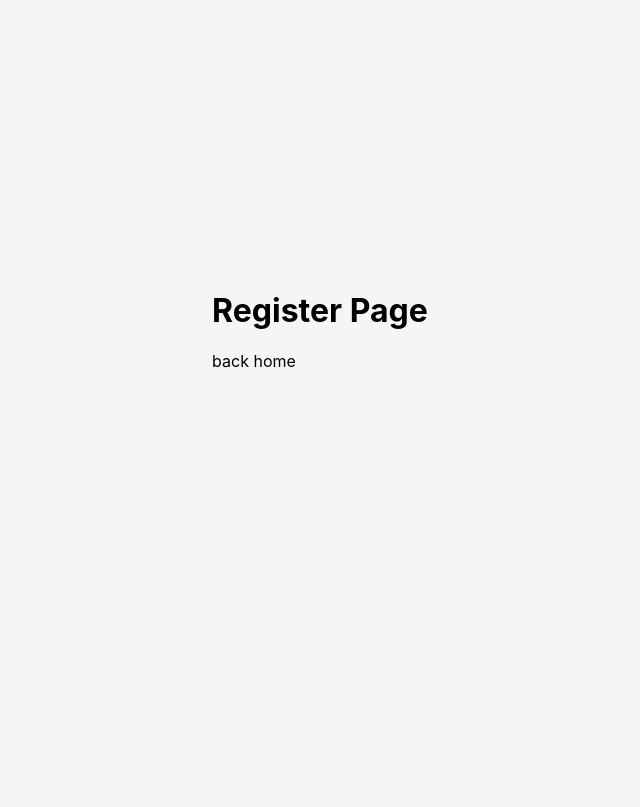
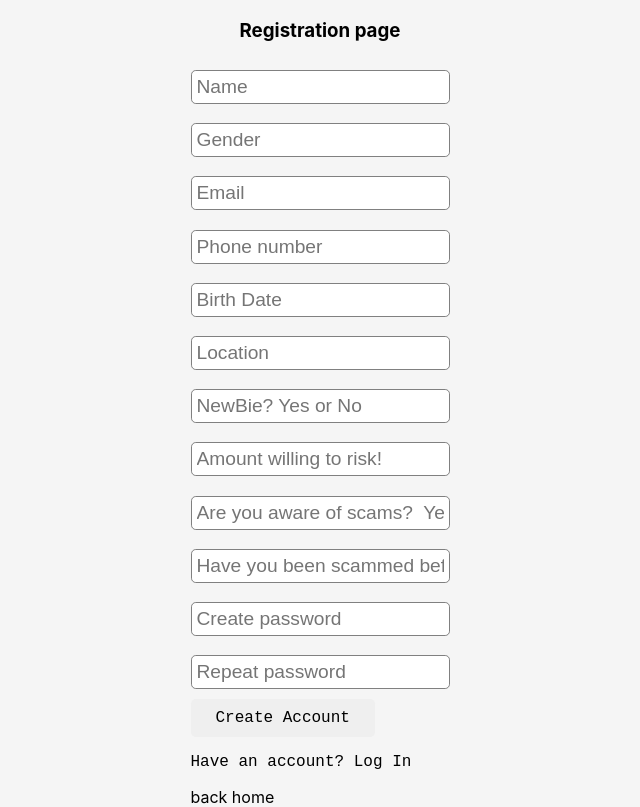
Before and after one commit to WebFintech34/mmo, a React (Create React App) app in the folder client/: page /register in a window 1280 px wide. Shown: the whole page, without its empty margins (320-960 px from the left). Built offline with nearby package versions, Linux system fonts and the light colour scheme.

Commit message:
Created Registration form for newbies, newsletter subscription form and reorganized homepage

```diff
--- a/client/src/components/routes/Home.js
+++ b/client/src/components/routes/Home.js
@@ -22,10 +22,6 @@ const Home = () => {
                         showMenu ? "anonymous-top-show" : "anonymous-top-hide"
                     }`}
                 >
-                    <Link to="/"> PLATFORM</Link>
-                    <Link to="/"> EDUCATION</Link>
-                    <Link to="/"> SUPPORT</Link>
-                    <Link to="/"> NEWSLATER</Link>
                     <Link to="/login"> LOGIN</Link>
                     <Link to="/register"> SIGN UP</Link>
                 </nav>
@@ -36,6 +32,23 @@ const Home = () => {
                     <h1> Banner goes here</h1>
                 </div>
             </main>
+            <div class="contact-subscribe">
+                <h3>Subscribe to our newsletter</h3>
+                <form id="mc-form" class="group mc-form" novalidate="true">
+                    <input
+                        type="email"
+                        value=""
+                        name="EMAIL"
+                        class="email"
+                        id="mc-email"
+                        placeholder="Email
+                        Address"
+                        required=""
+                    />
+                    <input type="submit" name="subscribe" value="Subscribe" />
+                    <label for="mc-email" class="subscribe-message"></label>
+                </form>
+            </div>
             <footer className="anonymous">
                 {/* <nav className="anonymous-bottom">
                     <Link to="/"> PLATFORM</Link>
--- a/client/src/components/routes/Register.js
+++ b/client/src/components/routes/Register.js
@@ -1,11 +1,147 @@
 import React from "react";
 import { Link } from "react-router-dom";
+import { useForm } from "react-hook-form";
 
 export default function Register() {
+    const { handleSubmit, register, errors } = useForm();
+    const onSubmit = (values) => console.log(values);
+
     return (
         <div className="main-content">
+            <h3>Registration page</h3>
             <div className="form">
-                <h1>Register Page</h1>
+                <form onSubmit={handleSubmit(onSubmit)}>
+                    <input
+                        name="name"
+                        class="form-control"
+                        placeholder="Name"
+                        type="text"
+                        ref={register({
+                            required: "Required",
+                        })}
+                    />
+
+                    <input
+                        name="gender"
+                        class="form-control"
+                        placeholder="Gender"
+                        type="text"
+                        ref={register({
+                            required: "Required",
+                        })}
+                    />
+
+                    <input
+                        name="email"
+                        class="form-control"
+                        placeholder="Email"
+                        type="text"
+                        ref={register({
+                            required: "Required",
+                            pattern: {
+                                value: /^[A-Z0-9._%+-]+@[A-Z0-9.-]+\.[A-Z]{2,}$/i,
+                                message: "invalid email address",
+                            },
+                        })}
+                    />
+                    {errors.email && errors.email.message}
+                    <input
+                        name="phone number"
+                        class="form-control"
+                        placeholder="Phone number"
+                        type="text"
+                        ref={register({
+                            required: "Required",
+                        })}
+                    />
+
+                    <input
+                        name="Birth Date"
+                        class="form-control"
+                        placeholder="Birth Date"
+                        type="text"
+                        ref={register({
+                            required: "Required",
+                        })}
+                    />
+
+                    <input
+                        name="location"
+                        class="form-control"
+                        placeholder="Location"
+                        type="text"
+                        ref={register({
+                            required: "Required",
+                        })}
+                    />
+
+                    <input
+                        name="bool"
+                        class="form-control"
+                        placeholder="NewBie? Yes or No"
+                        type="text"
+                        ref={register({
+                            required: "Required",
+                        })}
+                    />
+
+                    <input
+                        name="amount"
+                        class="form-control"
+                        placeholder="Amount willing to risk!"
+                        type="text"
+                        ref={register({
+                            required: "Required",
+                        })}
+                    />
+
+                    <input
+                        name="bool"
+                        class="form-control"
+                        placeholder="Are you aware of scams?  Yes or No"
+                        type="text"
+                        ref={register({
+                            required: "Required",
+                        })}
+                    />
+
+                    <input
+                        name="bool"
+                        class="form-control"
+                        placeholder="Have you been scammed before? Yes or No"
+                        type="text"
+                        ref={register({
+                            required: "Required",
+                        })}
+                    />
+
+                    <input
+                        class="form-control"
+                        placeholder="Create password"
+                        type="password"
+                        ref={register({
+                            required: "Required",
+                        })}
+                    />
+
+                    <input
+                        class="form-control"
+                        placeholder="Repeat password"
+                        type="password"
+                        ref={register({
+                            required: "Required",
+                        })}
+                    />
+
+                    <div class="form-group">
+                        <button type="submit" class="btn btn-primary btn-block">
+                            Create Account
+                        </button>
+                    </div>
+                    <p class="text-center">
+                        Have an account? <a href="login.html">Log In</a>
+                    </p>
+                </form>
                 <Link to="/"> back home</Link>
             </div>
         </div>
--- a/package.json
+++ b/package.json
@@ -26,7 +26,8 @@
     "dotenv": "^8.2.0",
     "express": "^4.17.1",
     "jsonwebtoken": "^8.5.1",
-    "mongoose": "^5.10.9"
+    "mongoose": "^5.10.9",
+    "react-hook-form": "^6.9.4"
   },
   "devDependencies": {
     "eslint": "^7.11.0",
```
Also changed, not shown: 2 other files (tests, documents, lock files or other folders).
